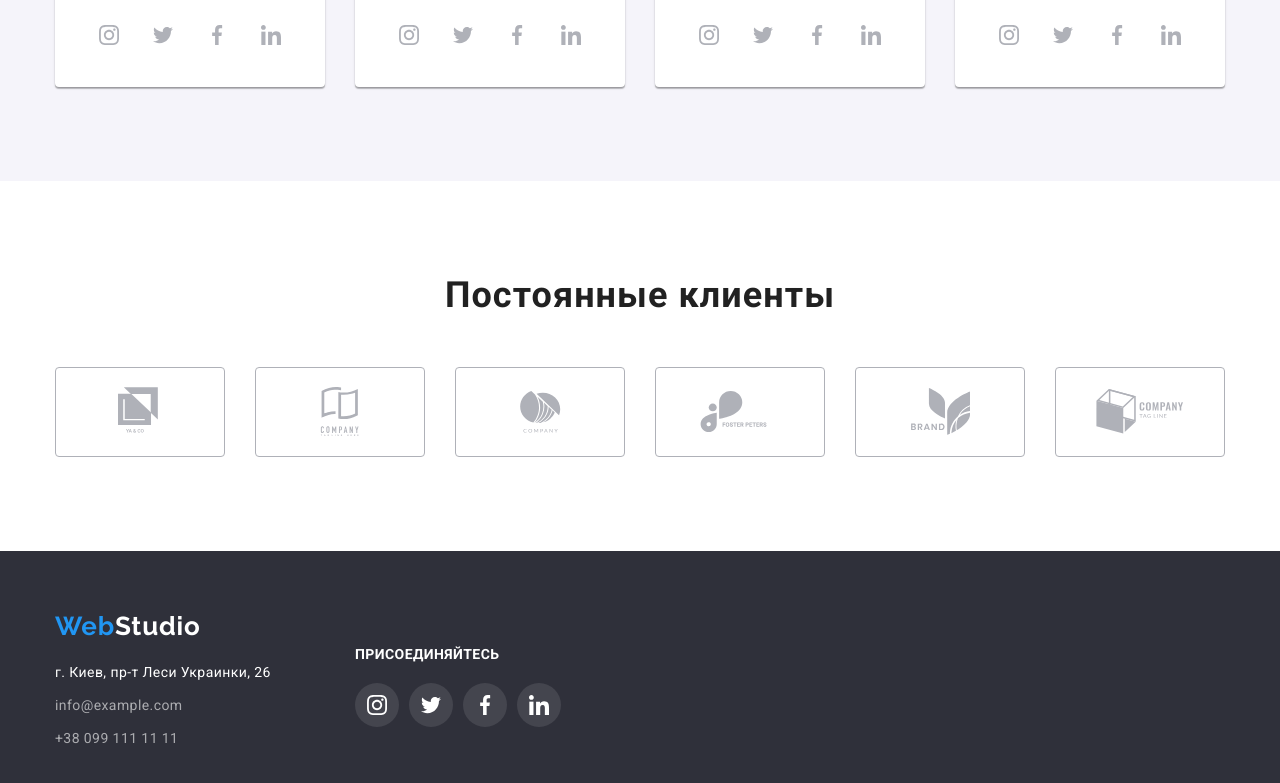
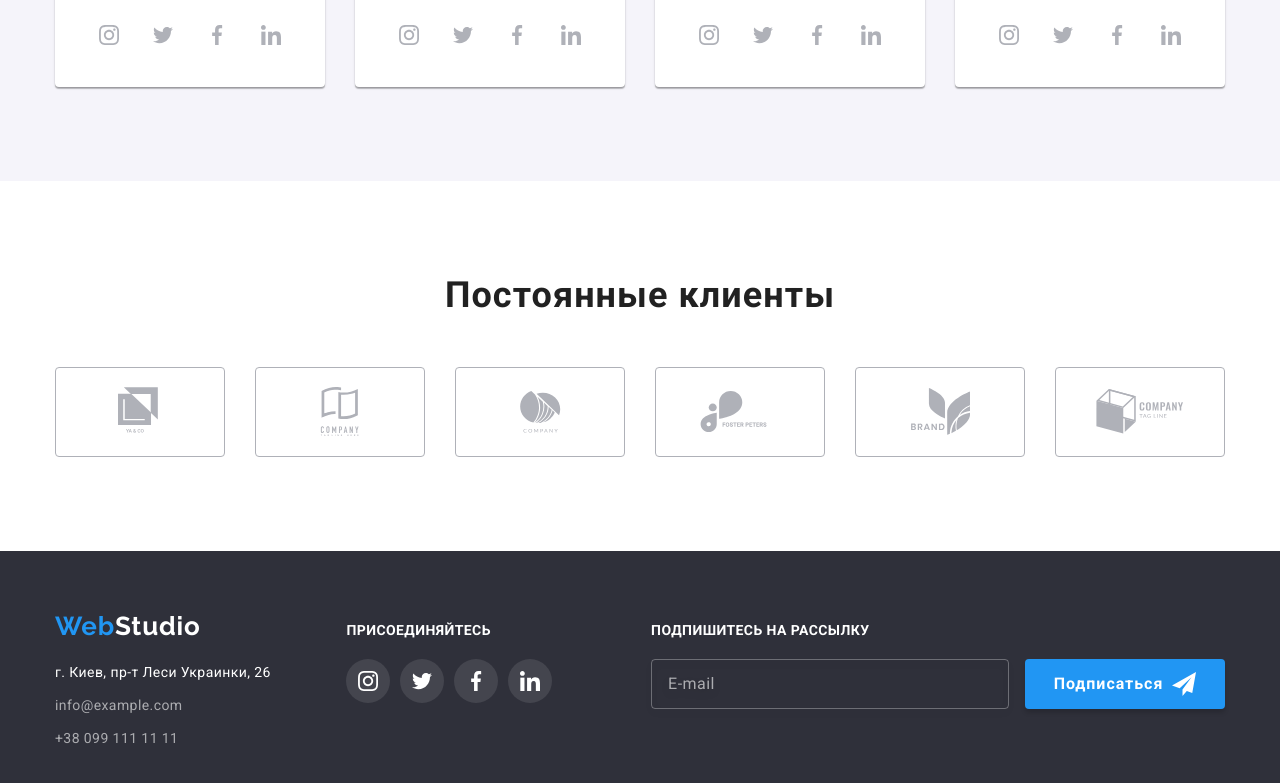
Before and after one commit to IvkoBulavenko/goit-markup-hw-06, a plain HTML site: page index.html in a window 1280 px wide. Shown: the part 2124-2907 px from the top of the page. Drawn offline with nearby package versions, Linux system fonts and the light colour scheme.

Commit message:
subscribe

```diff
--- a/css/style.css
+++ b/css/style.css
@@ -40,17 +40,16 @@ li a {
   text-decoration: none;
 }
 .container {
+  margin-left: auto;
+  margin-right: auto;
   width: 1200px;
-  margin-left: 0 auto;
   padding-left: 15px;
   padding-right: 15px;
-  margin: 0 auto;
 }
 
 .header {
   display: block;
-   border-bottom: 1px solid #ececec;
-
+  border-bottom: 1px solid #ececec;
 }
 .header .container {
   display: flex;
@@ -454,7 +453,6 @@ nav a,
 
 .box-address {
   margin-right: 70px;
-  width: 230px;
 }
 .box-list .address {
   color: var(--primary-white-color);
@@ -466,21 +464,17 @@ nav a,
 }
 
 .footer-nav {
-
   align-items: center;
 }
 .footer-cantainer {
   display: flex;
-  justify-content: start;
+  justify-content: space-between;
 }
 .footer-socials-box {
-
-  align-content: center;
-  width: 206px;
+  padding-right: 93px;
 }
 .box-list {
   color: var(--primary-white-color);
-
 }
 .box-list .link:hover,
 .box-list .link:focus {
@@ -501,7 +495,10 @@ nav a,
 .footer-socials-item:not(:last-child) {
   margin-right: 10px;
 }
-.join {
+.subscribe {
+  display: inline-block;
+}
+.footer-title {
   display: block;
   font-weight: 700;
   font-size: 14px;
@@ -511,6 +508,67 @@ nav a,
   text-transform: uppercase;
   color: var(--primary-white-color);
 }
+.footer-form-input {
+  width: 358px;
+  height: 50px;
+  padding-left: 16px;
+  margin-right: 12px;
+  color: #ffffff;
+  background-color: transparent;
+  border: 1px solid rgba(255, 255, 255, 0.3);
+  box-sizing: border-box;
+  border-radius: 4px;
+  filter: drop-shadow(0px 4px 4px rgba(0, 0, 0, 0.15));
+}
+
+.footer-form-input::placeholder {
+  font-weight: 400;
+  font-size: 16px;
+  line-height: 1.25;
+
+  align-items: center;
+  letter-spacing: 0.03em;
+  color: rgba(255, 255, 255, 0.6);
+}
+
+.footer-form-input:hover,
+.footer-form-input:focus {
+  border: 1px solid var(--accent-color);
+}
+
+.submit-btn {
+  display: inline-flex;
+  justify-content: center;
+  align-items: center;
+  width: 200px;
+  height: 50px;
+  background: var(--accent-color);
+  border: transparent;
+  box-shadow: 0px 4px 4px rgba(0, 0, 0, 0.15);
+  border-radius: 4px;
+
+  font-weight: 700;
+  font-size: 16px;
+  line-height: 1.87;
+
+  align-items: center;
+  text-align: center;
+  letter-spacing: 0.06em;
+  color: #ffffff;
+
+  cursor: pointer;
+}
+
+.submit-btn:after {
+  content: "";
+  margin-left: 9px;
+  width: 24px;
+  height: 24px;
+  background-image: url(../images/icon-send.svg);
+  background-repeat: no-repeat;
+  background-position: center;
+}
+
 .socials-link {
   justify-content: center;
   align-items: center;
@@ -677,10 +735,9 @@ nav a,
   width: 100%;
   max-width: 528px;
   height: 581px;
-
   background: #ffffff;
-  box-shadow: box-shadow: 0px 1px 3px rgba(0, 0, 0, 0.12), 0px 1px 1px rgba(0, 0, 0, 0.14), 0px 2px 1px rgba(0, 0, 0, 0.2);
-
+  box-shadow: 0px 1px 3px rgba(0, 0, 0, 0.12), 0px 1px 1px rgba(0, 0, 0, 0.14),
+    0px 2px 1px rgba(0, 0, 0, 0.2);
   border-radius: 4px;
 }
 
--- a/index.html
+++ b/index.html
@@ -355,7 +355,7 @@
                     </address>
                 </div>
                 <div class="footer-socials-box">
-                    <h3 class="join">присоединяйтесь</h3>
+                    <h3 class="footer-title">присоединяйтесь</h3>
                     <ul class="footer-socials-list">
                         <li class="footer-socials-item">
                             <a href="" class="socials-link">
@@ -387,6 +387,17 @@
                         </li>
                     </ul>
                 </div>
+                        <div class="subscribe">
+                            <h3 class="footer-title">Подпишитесь на рассылку</h3>
+                            <div class="footer-form-wrapper">
+                                <form action="#" class="footer-form">
+                                    <div class="footer-form-item">
+                                        <input type="email" name="email" placeholder="E-mail" class="footer-form-input">
+                                        <button type="submit" class="submit-btn">Подписаться</button>
+                                    </div>
+                                </form>
+                            </div>
+                        </div>
             </div>
     </div>
     </footer>
```
Also changed, not shown: portfolio.html (+12 -1 lines), images/icon-send.svg (added).
